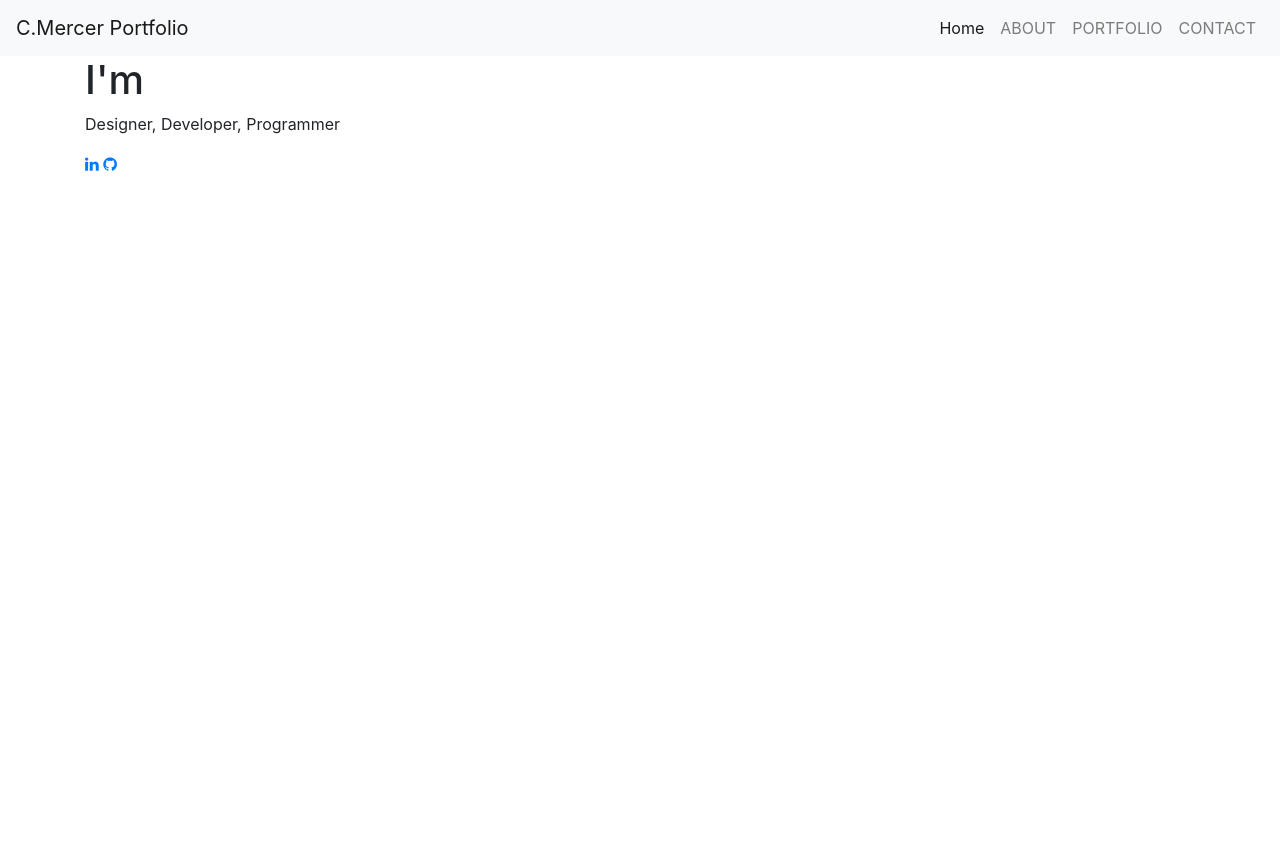
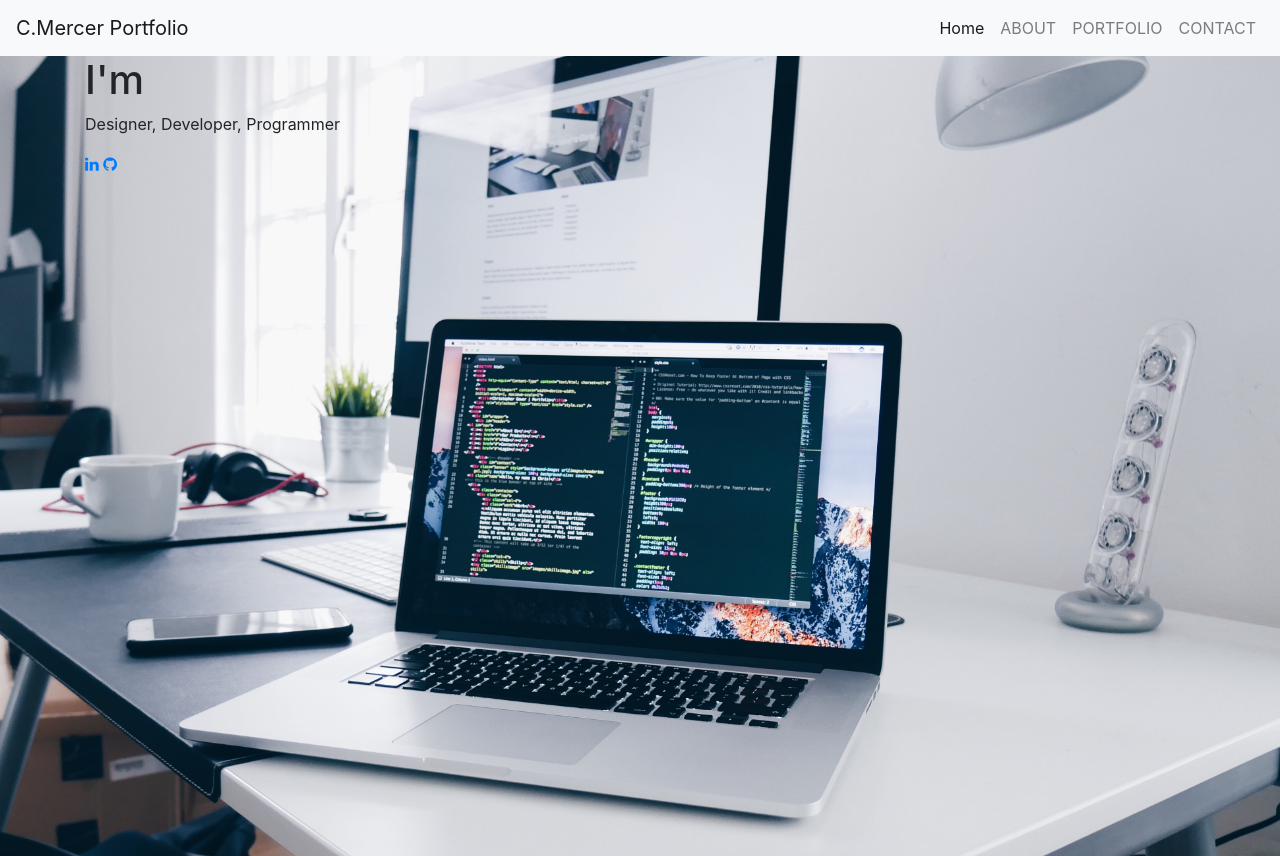
Before and after one commit to WildestDeuce/CEM-Portfolio, a plain HTML site: page index.html in a window 1280 px wide. Before the commit the page ends 800 px from the top, so only its background shows below. Drawn offline with nearby package versions, Linux system fonts and the light colour scheme.

Commit message:
changes made to img name

```diff
--- a/assets/css/style.css
+++ b/assets/css/style.css
@@ -45,6 +45,12 @@
 }
 
 /*--home--*/
+#home{
+    background: url(/assets/img/laptop-on-desk.jpg);
+    background-size: cover;
+    height: 100vh;
+    background-position: center;
+}
 
 /*--about--*/
 
```
Also changed, not shown: 1 other file.
